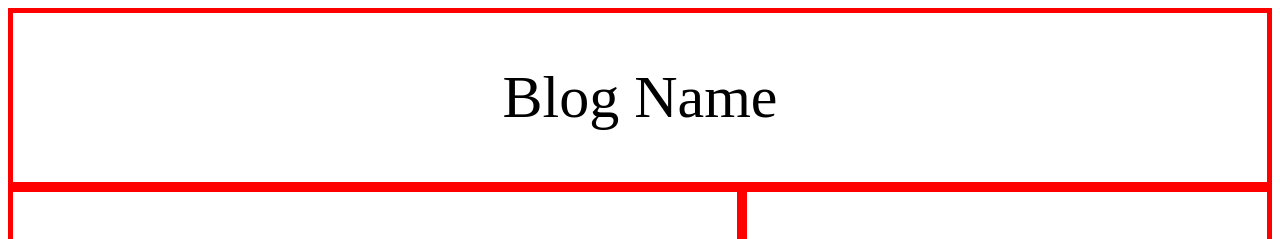
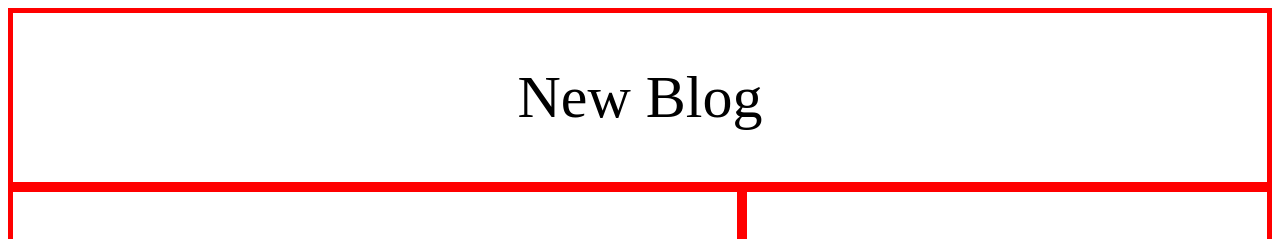
Before and after one commit to Pritamsaha-gitHub/Practice_Blog, a plain HTML site: page index.html in a window 1280 px wide. Shown: the top 239 px of the page. Drawn offline with Linux system fonts and the light colour scheme.

Commit message:
Blog Title Updated

```diff
--- a/index.html
+++ b/index.html
@@ -8,7 +8,7 @@
     <link rel="stylesheet" href="style.css">
 </head>
 <body>
-   <div class="outer">Blog Name </div>
+   <div class="outer">New Blog </div>
 <div class="outer1">
    <div class="Inner1">
     <div class="sub-Inner">
```
